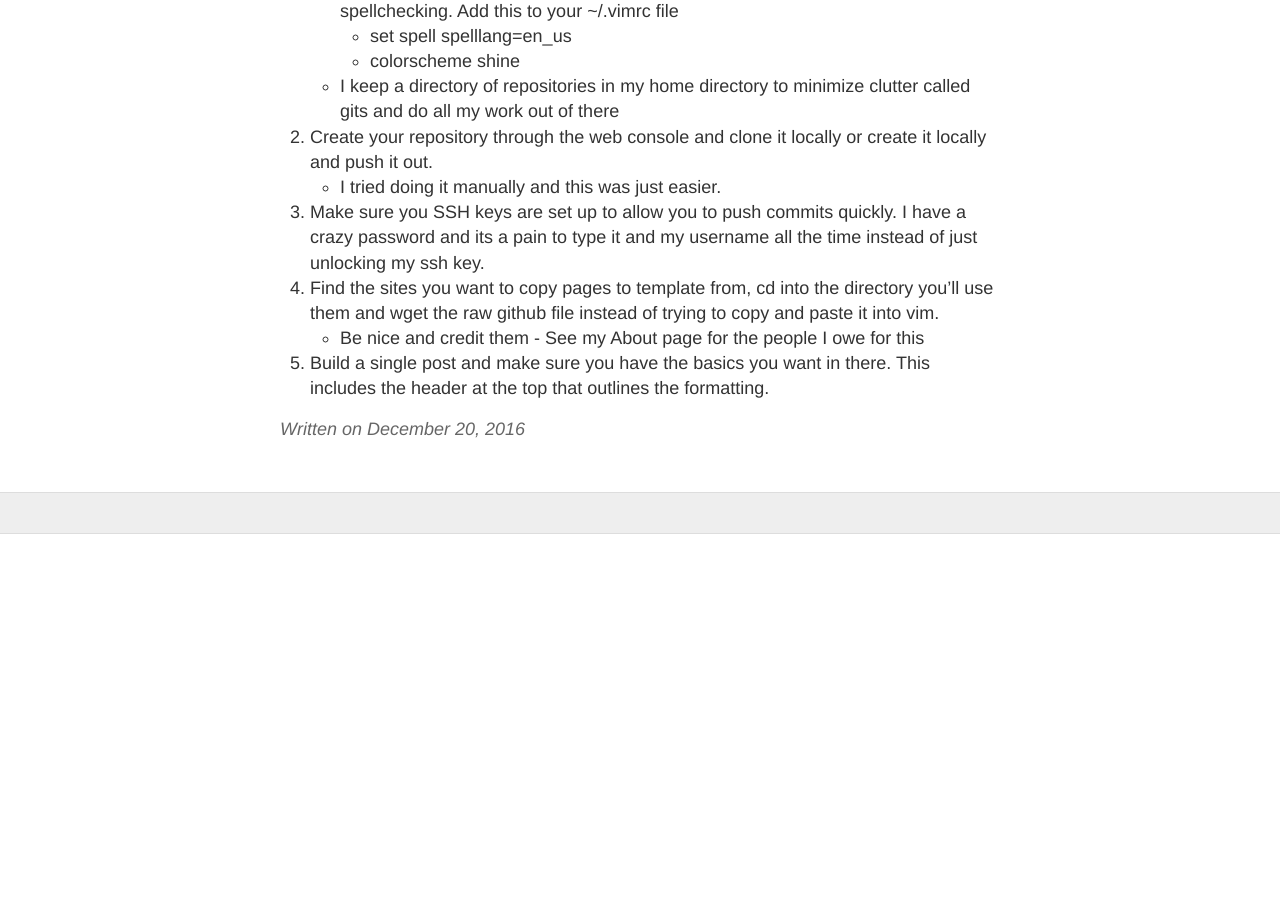
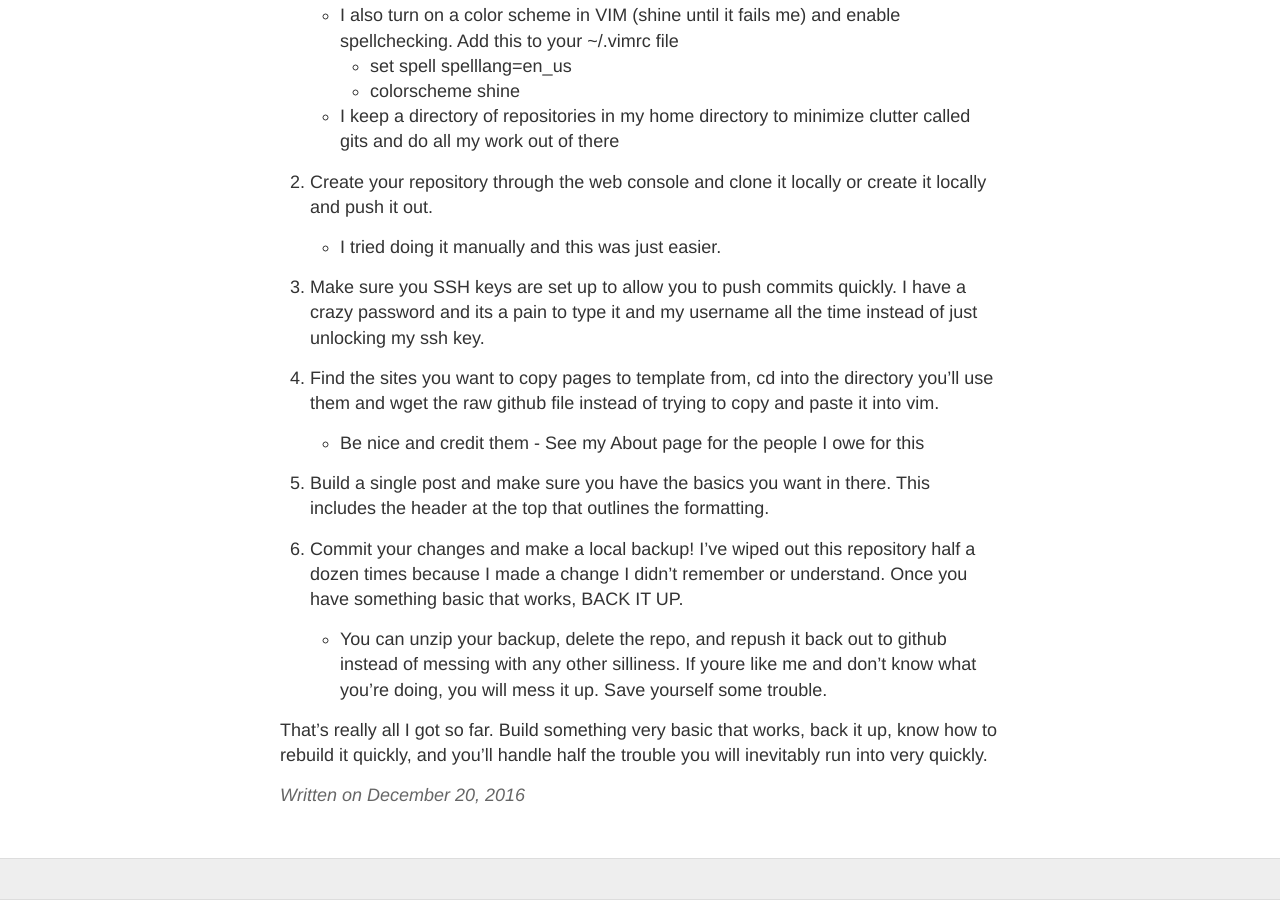
Before and after one commit to remotephone/blog.rmtph.one, a Jekyll site: the page built from _posts/2016-12-19-Installing_Jekyll_For_Security_Admins.md, in a window 1280 px wide and 900 px high, scrolled down 1668 px. Built offline with Jekyll 4.4.1, drawn with Linux system fonts in a browser that asks for light colours; our own code applies the rules of GitHub Pages for plain Markdown files; before the commit the page ends 2202 px from its top, so only the background shows below that.

Commit message:
installing page v1.0 done

```diff
--- a/_posts/2016-12-19-Installing_Jekyll_For_Security_Admins.md
+++ b/_posts/2016-12-19-Installing_Jekyll_For_Security_Admins.md
@@ -32,20 +32,37 @@ Since I'm in the web console anyway, it's easy to delete unneeded keys. You'll a
 If you're working out of a new VM or environment, you'll need to repeat steps 1, 2, and 3 each time. Once your site is initially set up, you should be able to just install the environment, clone your repo, build it, make changes, test, commit them, and then throw it all away. Fun, no?
 
 1. Install and prep your environment.
+
 	* I used ubuntu 16.04. You can use whatever you want, but you're on your own.
 	* Run the following:
 
 	    sudo apt-get install ruby ruby-dev make gcc git
 
 	    bundle install
+
 	* Create a new repository manually using the [github documentation](https://help.github.com/articles/using-jekyll-as-a-static-site-generator-with-github-pages/) if this is your first time creating one.
+
 	* I also turn on a color scheme in VIM \(shine until it fails me\) and enable spellchecking. Add this to your \~/.vimrc file
 		* set spell spelllang=en_us
 		* colorscheme shine
+
 	* I keep a directory of repositories in my home directory to minimize clutter called gits and do all my work out of there
+
 2. Create your repository through the web console and clone it locally or create it locally and push it out.
+
 	* I tried doing it manually and this was just easier.
+
 3. Make sure you SSH keys are set up to allow you to push commits quickly. I have a crazy password and its a pain to type it and my username all the time instead of just unlocking my ssh key.
+
 4. Find the sites you want to copy pages to template from, cd into the directory you'll use them and wget the raw github file instead of trying to copy and paste it into vim.
+
 	* Be nice and credit them - See my About page for the people I owe for this
+
 5. Build a single post and make sure you have the basics you want in there. This includes the header at the top that outlines the formatting.
+
+6. Commit your changes and make a local backup! I've wiped out this repository half a dozen times because I made a change I didn't remember or understand. Once you have something basic that works, BACK IT UP.
+
+	* You can unzip your backup, delete the repo, and repush it back out to github instead of messing with any other silliness. If youre like me and don't know what you're doing, you will mess it up. Save yourself some trouble.
+
+
+That's really all I got so far. Build something very basic that works, back it up, know how to rebuild it quickly, and you'll handle half the trouble you will inevitably run into very quickly.
```
Also changed, not shown: 2 other files.
